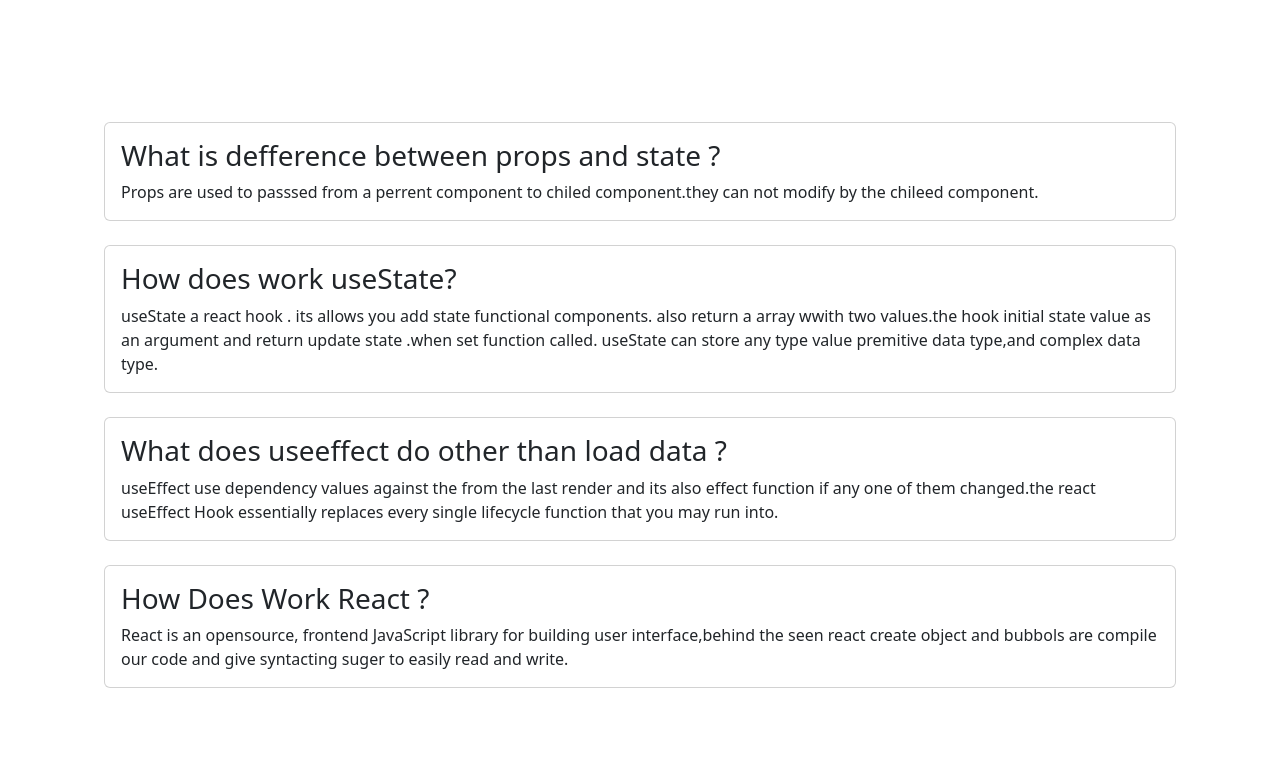
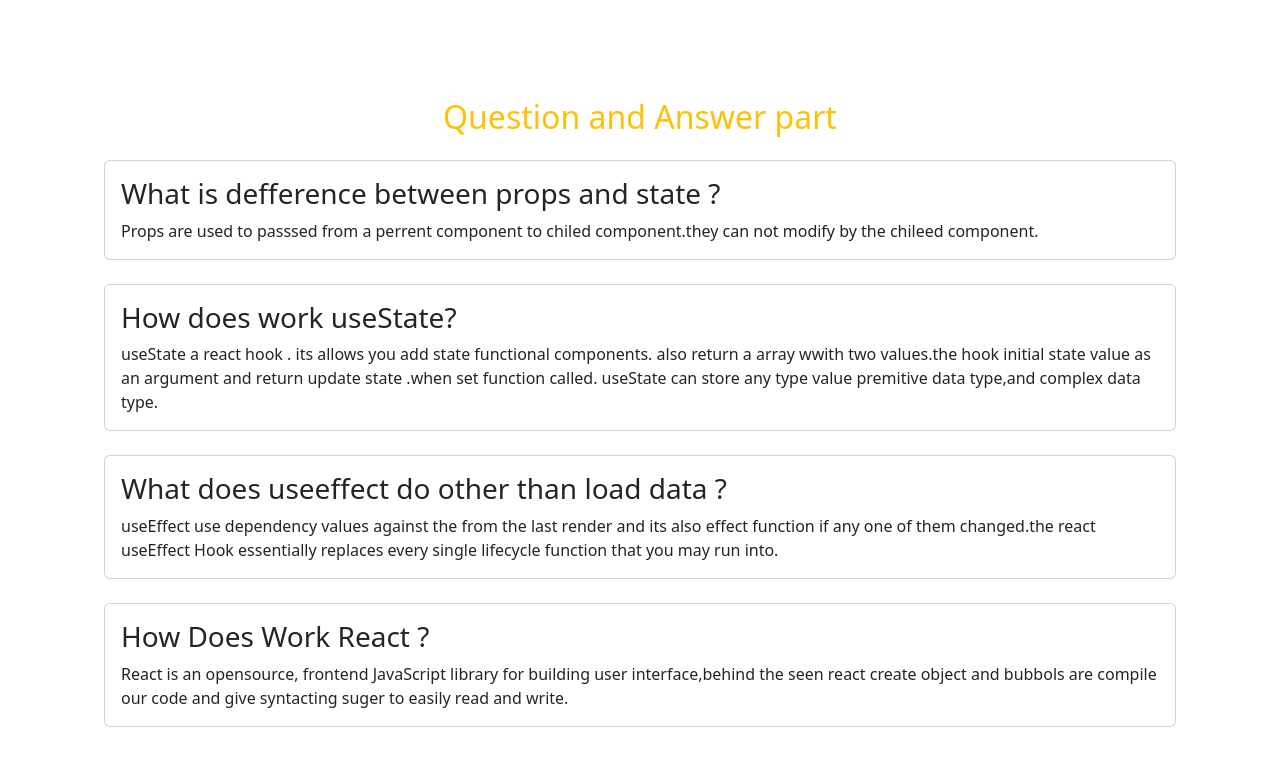
Before and after one commit to asad2002web/knowledge-cafe-react-basic, a React (Vite) app: page / in a window 1280 px wide. Shown: the part 4435-5200 px from the top of the page. Before the commit the page ends 5163 px from the top, so only its background shows below. Built offline with nearby package versions, Linux system fonts and the light colour scheme.

Commit message:
all done

```diff
--- a/src/Component/QandAnswer/QandAnswer.jsx
+++ b/src/Component/QandAnswer/QandAnswer.jsx
@@ -5,6 +5,7 @@ const QandAnswer = () => {
   return (
     <div>
       <div className="QA-Container py-3 px-4">
+        <h2 className="text-center text-warning">Question and Answer part</h2>
         <div className="question card px-3 py-3 my-4">
           <h3>What is defference between props and state ?</h3>
           <p>Props are used to passsed from a perrent component to chiled component.they can not  modify by the chileed component.</p>
```
